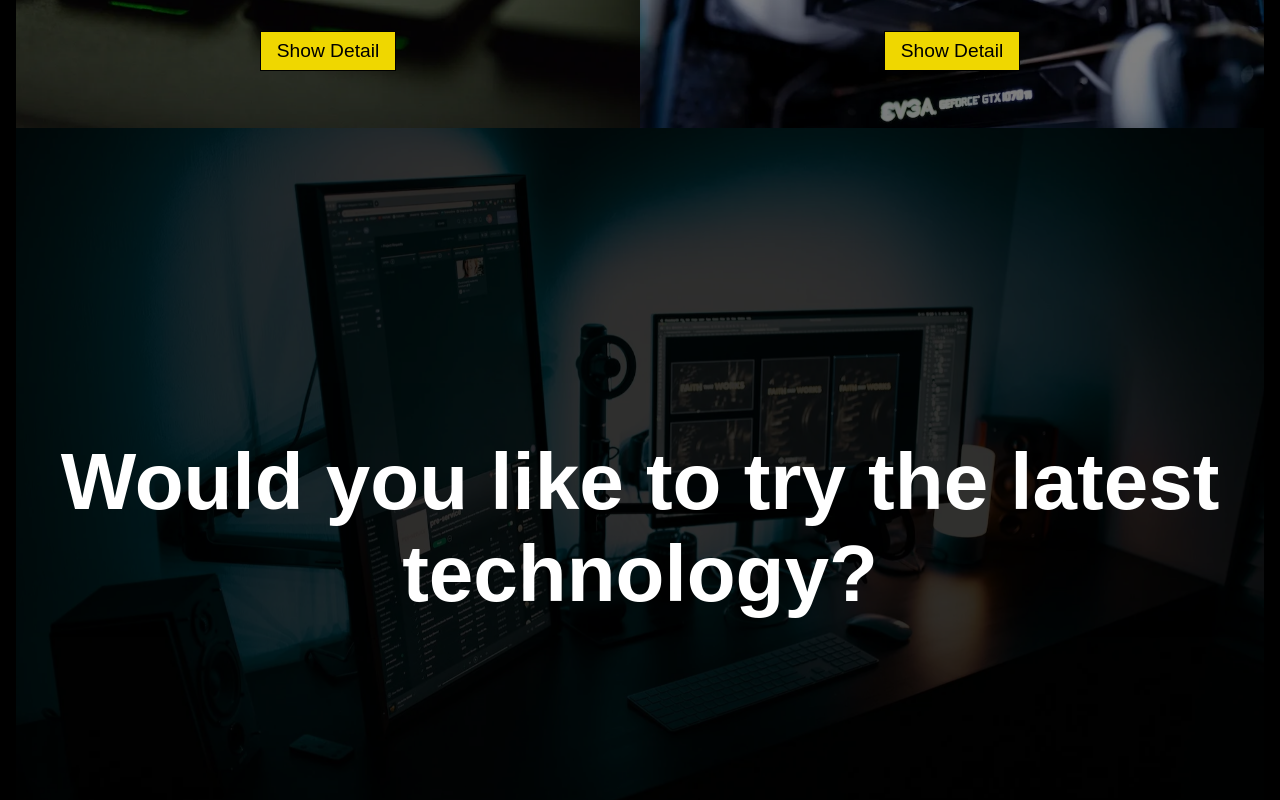
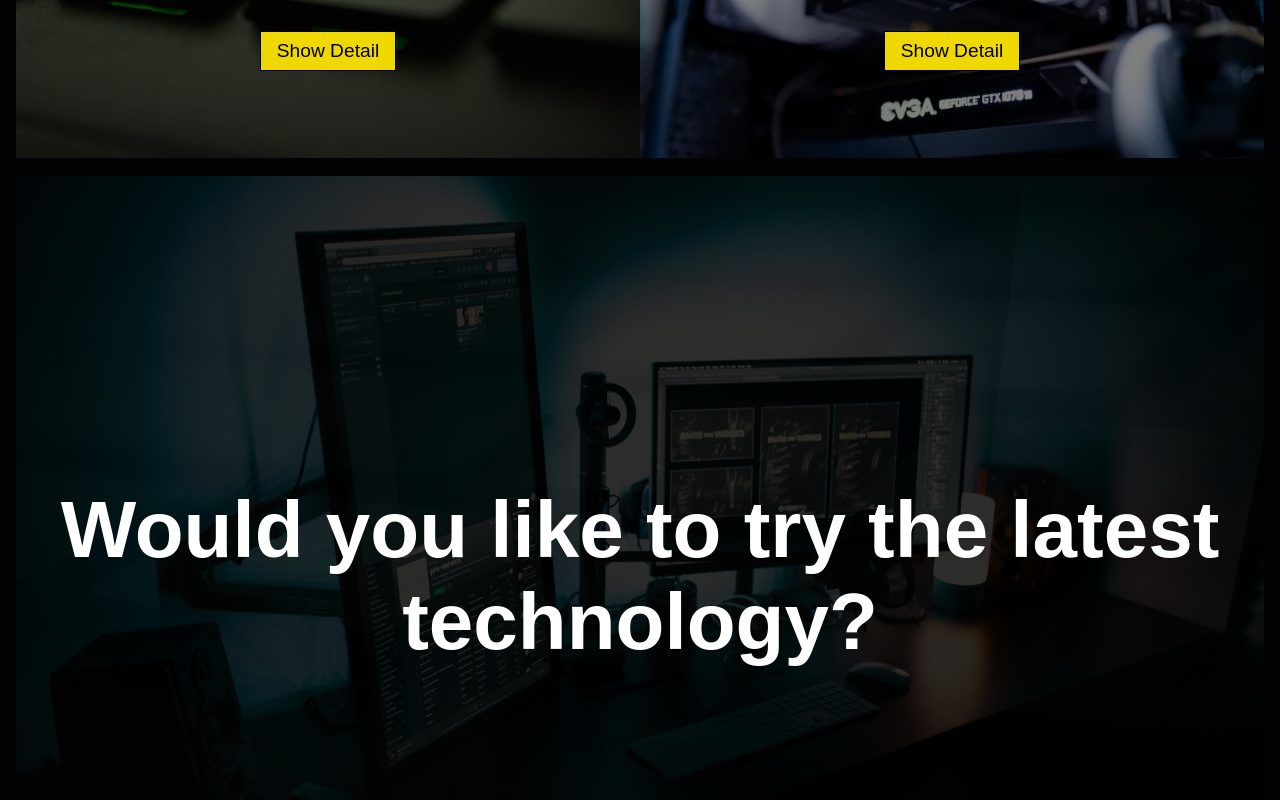
Before and after one commit to shim369/Nextjs-TypeScript-Newt-Site2, a Next.js app: page / in a window 1280 px wide. Shown: the part 2320-3120 px from the top of the page. Built offline with nearby package versions, Linux system fonts and the light colour scheme; a web font is replaced by a local one.

Commit message:
update css & video

```diff
--- a/app/styles/style.scss
+++ b/app/styles/style.scss
@@ -31,7 +31,7 @@ body {
 	max-width: 100vw;
 	overflow-x: hidden;
 	font-size: 16px;
-	background: #000;
+	background: #030305;
 	font-family: 'Tulpen One', cursive;
 }
 body {
@@ -1090,6 +1090,7 @@ section {
 
 .swiper-visual {
 	width: 100%;
+	margin-top: 3rem;
 	margin-bottom: 2rem;
 	.swiper-visual-inner {
 		overflow: hidden;
```
Also changed, not shown: 2 other files (tests, documents, lock files or other folders).
